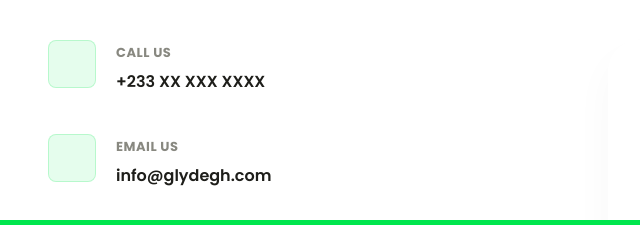
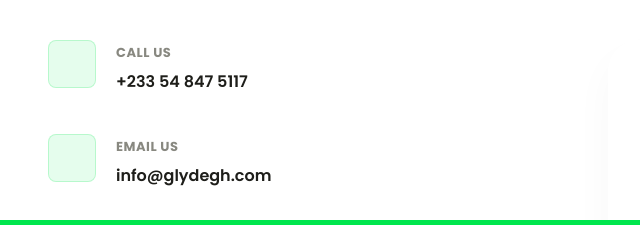
Before and after one commit to AgbekoEmmanuel/GLYDE-WEBSITE, a website: page glyde/contact.html in a window 1280 px wide. Shown: the part 580-805 px from the top of the page, 0-640 px from the left. Drawn offline with nearby package versions, Linux system fonts and the light colour scheme; some icons are missing.

Commit message:
Update contact.html

```diff
--- a/glyde/contact.html
+++ b/glyde/contact.html
@@ -59,7 +59,7 @@
             <div class="ci-icon"><i class="ph ph-phone"></i></div>
             <div class="ci-text">
               <span class="ci-label">Call Us</span>
-              <span class="ci-value">+233 XX XXX XXXX</span>
+              <span class="ci-value">+233 54 847 5117</span>
             </div>
           </div>
 
```
